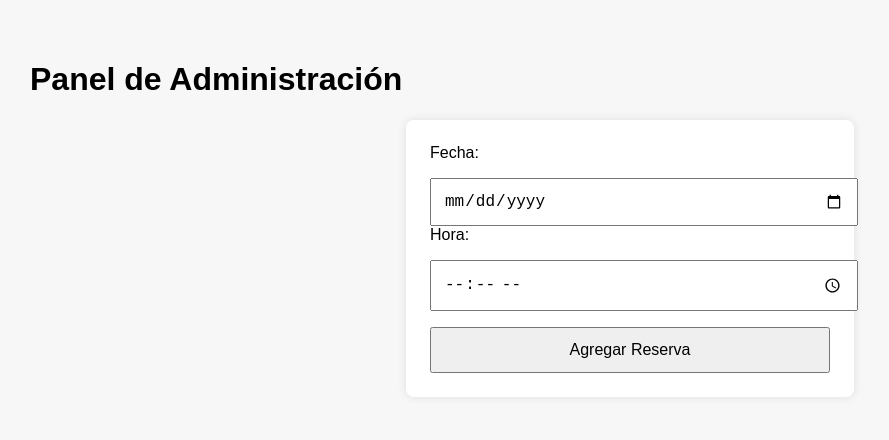
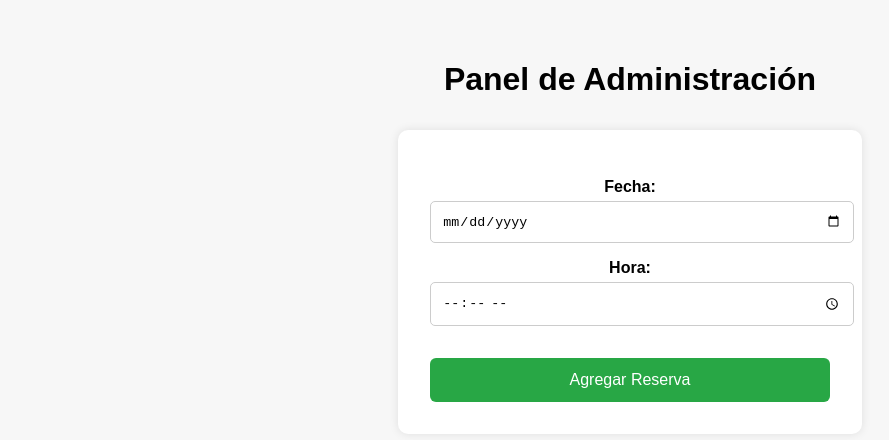
Before and after one commit to joas1110/ambitomex-web, a plain HTML site: page admin.html in a window 1280 px wide. Shown: the whole page, without its empty margins (10-899 px from the left). Drawn offline with Linux system fonts and the light colour scheme.

Commit message:
Agrego admin.html para panel de reservas manual

```diff
--- a/admin.html
+++ b/admin.html
@@ -9,27 +9,50 @@
       font-family: sans-serif;
       padding: 2rem;
       background-color: #f7f7f7;
+      text-align: center;
+    }
+
+    h1 {
+      margin-bottom: 2rem;
     }
 
     form {
       max-width: 400px;
       margin: auto;
       background-color: #fff;
-      padding: 1.5rem;
-      border-radius: 8px;
+      padding: 2rem;
+      border-radius: 10px;
       box-shadow: 0 0 10px rgba(0,0,0,0.1);
     }
 
-    input, button {
+    label {
+      display: block;
+      margin-top: 1rem;
+      font-weight: bold;
+    }
+
+    input {
       width: 100%;
-      margin-top: 1rem;
-      padding: 0.75rem;
+      padding: 0.7rem;
+      margin-top: 0.3rem;
+      border: 1px solid #ccc;
+      border-radius: 5px;
+    }
+
+    button {
+      margin-top: 2rem;
+      padding: 0.8rem;
+      width: 100%;
+      background-color: #28a745;
+      color: white;
+      border: none;
       font-size: 1rem;
+      border-radius: 6px;
+      cursor: pointer;
     }
 
     #mensaje {
       margin-top: 1rem;
-      text-align: center;
       font-weight: bold;
     }
   </style>
@@ -61,7 +84,7 @@
       apiKey: "AIzaSyDNcfScAnhfHXIzoc0ks9kQ_1bn8gfGmvY",
       authDomain: "ambitomexreservas.firebaseapp.com",
       projectId: "ambitomexreservas",
-      storageBucket: "ambitomexreservas.firebasestorage.app",
+      storageBucket: "ambitomexreservas.appspot.com",
       messagingSenderId: "914518869349",
       appId: "1:914518869349:web:1b85ceca2481cb24e84d8c",
       measurementId: "G-X6ZXLY5BB4"
@@ -79,7 +102,7 @@
       const hora = document.getElementById("hora").value;
 
       if (!fecha || !hora) {
-        mensaje.textContent = "Por favor completá ambos campos.";
+        mensaje.textContent = "⛔ Por favor completá ambos campos.";
         mensaje.style.color = "red";
         return;
       }
```
